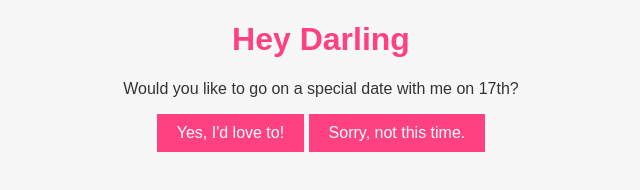
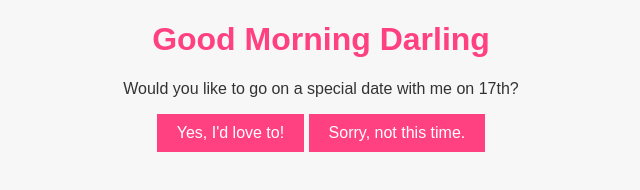
Before and after one commit to swaransh101/date-invitation, a plain HTML site: page index.html in a window 1280 px wide. Shown: the whole page, without its empty margins (319-959 px from the left). Drawn offline with Linux system fonts and the light colour scheme.

Commit message:
Update index.html

```diff
--- a/index.html
+++ b/index.html
@@ -41,7 +41,7 @@
     </style>
 </head>
 <body>
-    <h1>Hey Darling</h1>
+    <h1> Good Morning Darling</h1>
     <p>Would you like to go on a special date with me on 17th?</p>
 
     <button onclick="acceptInvitation()">Yes, I'd love to!</button>
```
